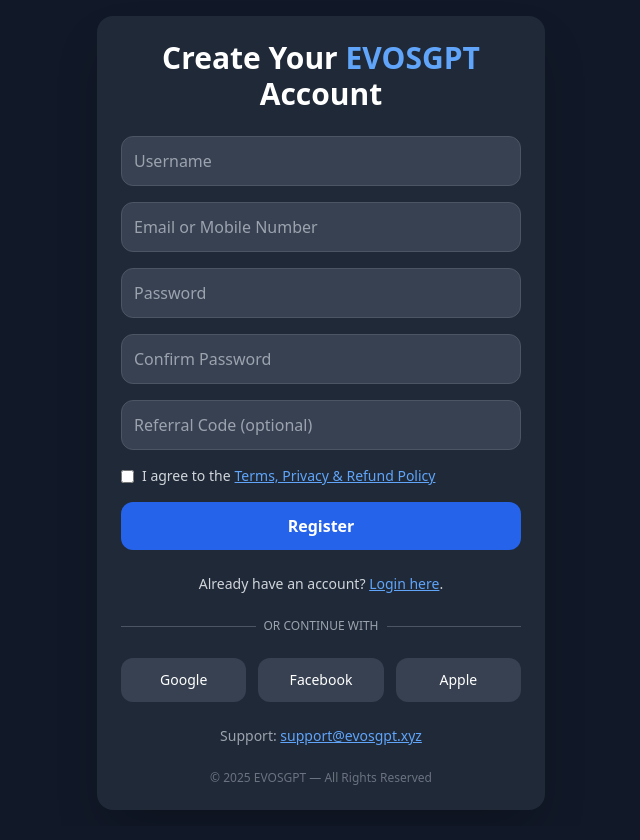
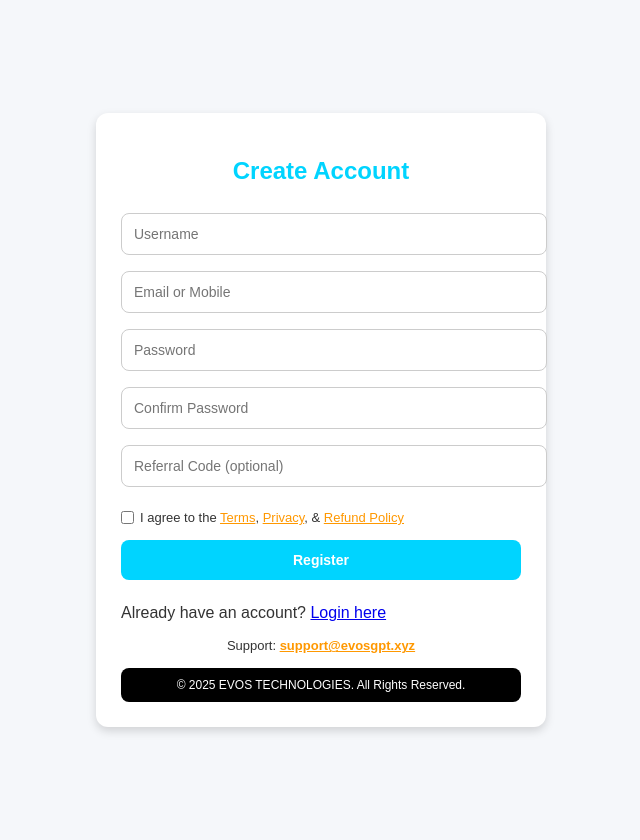
Before and after one commit to CalamitousLightning/evosgpt, a Flask app: page /register in a window 1280 px wide. Shown: the whole page, without its empty margins (319-959 px from the left). Before the commit the page ends 810 px from the top, so only its background shows below. Run offline with Flask 3, Linux system fonts and the light colour scheme; some libraries are stand-ins or nearby versions.

Commit message:
Update register.html

```diff
--- a/templates/register.html
+++ b/templates/register.html
@@ -4,174 +4,320 @@
   <meta charset="UTF-8" />
   <meta name="viewport" content="width=device-width, initial-scale=1.0" />
   <title>Register - EVOSGPT</title>
-  <link href="https://cdn.jsdelivr.net/npm/tailwindcss@2.2.19/dist/tailwind.min.css" rel="stylesheet" />
 
   <style>
-    /* Smooth modal animation */
-    .modal-open { animation: fadeIn 0.2s ease-out; }
-    @keyframes fadeIn {
-      from { opacity: 0; transform: scale(0.95); }
-      to { opacity: 1; transform: scale(1); }
+    :root {
+      --bg-color: #f5f7fa;
+      --text-color: #333;
+      --primary-color: #00d4ff;
+      --card-bg: #fff;
+      --border-color: #ccc;
+      --accent: #ff9800;
+      --footer-bg: #000;
+      --footer-text: #fff;
+    }
+
+    [data-theme="dark"] {
+      --bg-color: #121212;
+      --text-color: #f5f5f5;
+      --card-bg: #1f1f1f;
+      --border-color: #333;
+      --footer-bg: #111;
+      --footer-text: #e0e0e0;
+    }
+
+    body {
+      font-family: Arial, sans-serif;
+      background: var(--bg-color);
+      color: var(--text-color);
+      display: flex;
+      justify-content: center;
+      align-items: center;
+      min-height: 100vh;
+      margin: 0;
+      padding: 20px;
+    }
+
+    .form-box {
+      width: 100%;
+      max-width: 400px;
+      padding: 25px;
+      background: var(--card-bg);
+      border-radius: 12px;
+      box-shadow: 0 4px 10px rgba(0, 0, 0, 0.15);
+      position: relative;
+    }
+
+    h2 {
+      text-align: center;
+      margin-bottom: 20px;
+      color: var(--primary-color);
+    }
+
+    input, button {
+      width: 100%;
+      padding: 12px;
+      margin: 8px 0;
+      border-radius: 8px;
+      border: 1px solid var(--border-color);
+      font-size: 14px;
+    }
+
+    input {
+      background: var(--card-bg);
+      color: var(--text-color);
+    }
+
+    button {
+      background: var(--primary-color);
+      color: #fff;
+      font-weight: bold;
+      border: none;
+      cursor: pointer;
+      transition: 0.2s;
+    }
+
+    button:hover {
+      background: #00bde0;
+    }
+
+    .terms-box {
+      display: flex;
+      align-items: center;
+      font-size: 13px;
+      margin-top: 8px;
+    }
+
+    .terms-box input {
+      width: auto;
+      margin-right: 6px;
+    }
+
+    .terms-box a {
+      color: var(--accent);
+      cursor: pointer;
+      text-decoration: underline;
+    }
+
+    .msg {
+      margin: 10px 0;
+      padding: 10px;
+      border-radius: 6px;
+      font-size: 14px;
+      text-align: center;
+    }
+
+    .msg.error {
+      background: #ffebee;
+      color: #c62828;
+    }
+
+    .msg.success {
+      background: #e8f5e9;
+      color: #2e7d32;
+    }
+
+    /* Modal Styling */
+    .modal {
+      display: none;
+      position: fixed;
+      z-index: 9999;
+      left: 0;
+      top: 0;
+      width: 100%;
+      height: 100%;
+      background: rgba(0, 0, 0, 0.7);
+      justify-content: center;
+      align-items: center;
+      padding: 10px;
+    }
+
+    .modal-content {
+      background: var(--card-bg);
+      color: var(--text-color);
+      width: 95%;
+      max-width: 750px;
+      max-height: 85vh;
+      overflow-y: auto;
+      border-radius: 12px;
+      padding: 20px;
+      box-shadow: 0 4px 20px rgba(0, 0, 0, 0.3);
+      position: relative;
+    }
+
+    .close {
+      position: absolute;
+      right: 15px;
+      top: 10px;
+      cursor: pointer;
+      font-size: 20px;
+      font-weight: bold;
+      color: var(--accent);
+    }
+
+    .modal h3 {
+      color: var(--primary-color);
+      margin-top: 0;
+    }
+
+    .section-title {
+      margin-top: 20px;
+      font-weight: bold;
+      color: var(--accent);
+    }
+
+    .agree-btn {
+      background: var(--accent);
+      border: none;
+      color: #fff;
+      padding: 12px 15px;
+      border-radius: 8px;
+      cursor: pointer;
+      font-weight: bold;
+      margin-top: 15px;
+      width: 100%;
+    }
+
+    .support {
+      text-align: center;
+      font-size: 13px;
+      margin-top: 10px;
+    }
+
+    .support a {
+      color: var(--accent);
+      font-weight: bold;
+    }
+
+    footer {
+      text-align: center;
+      margin-top: 15px;
+      font-size: 12px;
+      padding: 10px 0;
+      border-radius: 8px;
+      background: var(--footer-bg);
+      color: var(--footer-text);
     }
   </style>
 </head>
 
-<body class="bg-gray-900 text-white">
+<body>
+  <div class="form-box">
+    <h2>Create Account</h2>
 
-  <!-- MAIN CONTAINER -->
-  <div class="min-h-screen flex items-center justify-center p-4">
+    <form method="POST" id="registerForm">
+      <input type="text" name="username" placeholder="Username" required />
+      <input type="text" name="email" placeholder="Email or Mobile" required />
+      <input type="password" name="password" placeholder="Password" required />
+      <input type="password" name="confirm_password" placeholder="Confirm Password" required />
+      <input type="text" name="referral_code" placeholder="Referral Code (optional)" />
 
-    <div class="w-full max-w-md bg-gray-800 rounded-2xl shadow-2xl p-6 space-y-6">
-
-      <!-- Title -->
-      <h1 class="text-3xl font-bold text-center">
-        Create Your <span class="text-blue-400">EVOSGPT</span> Account
-      </h1>
-
-      <!-- FORM -->
-      <form id="registerForm" method="POST" class="space-y-4">
-
-        <input type="text" name="username" placeholder="Username" required
-          class="w-full p-3 rounded-xl bg-gray-700 border border-gray-600 placeholder-gray-400" />
-
-        <input type="text" name="email" placeholder="Email or Mobile Number" required
-          class="w-full p-3 rounded-xl bg-gray-700 border border-gray-600 placeholder-gray-400" />
-
-        <input type="password" name="password" placeholder="Password" required
-          class="w-full p-3 rounded-xl bg-gray-700 border border-gray-600 placeholder-gray-400" />
-
-        <input type="password" name="confirm_password" placeholder="Confirm Password" required
-          class="w-full p-3 rounded-xl bg-gray-700 border border-gray-600 placeholder-gray-400" />
-
-        <input type="text" name="referral_code" placeholder="Referral Code (optional)"
-          class="w-full p-3 rounded-xl bg-gray-700 border border-gray-600 placeholder-gray-400" />
-
-        <!-- Terms Checkbox -->
-        <label class="flex items-center text-sm text-gray-300">
-          <input type="checkbox" id="agree_terms" class="mr-2" />
-          I agree to the
-          <button type="button" id="openTerms" class="ml-1 text-blue-400 underline">Terms, Privacy & Refund Policy</button>
+      <div class="terms-box">
+        <input type="checkbox" id="agree_terms" name="agree_terms" />
+        <label for="agree_terms">
+          I agree to the <a id="openTerms">Terms</a>, <a id="openPrivacy">Privacy</a>, & <a id="openRefund">Refund Policy</a>
         </label>
-
-        <!-- Register Button -->
-        <button type="submit" class="w-full bg-blue-600 hover:bg-blue-700 p-3 rounded-xl font-semibold">
-          Register
-        </button>
-      </form>
-
-      <!-- Login Redirect -->
-      <p class="text-center text-sm text-gray-300">
-        Already have an account?
-        <a href="/login" class="text-blue-400 underline">Login here</a>.
-      </p>
-
-      <!-- Social Login -->
-      <div class="flex items-center my-4">
-        <div class="flex-grow h-px bg-gray-600"></div>
-        <span class="px-2 text-gray-400 text-xs">OR CONTINUE WITH</span>
-        <div class="flex-grow h-px bg-gray-600"></div>
       </div>
 
-      <div class="grid grid-cols-3 gap-3">
-        <button class="bg-gray-700 hover:bg-gray-600 p-3 rounded-xl text-sm">Google</button>
-        <button class="bg-gray-700 hover:bg-gray-600 p-3 rounded-xl text-sm">Facebook</button>
-        <button class="bg-gray-700 hover:bg-gray-600 p-3 rounded-xl text-sm">Apple</button>
-      </div>
+      <button type="submit">Register</button>
+    </form>
 
-      <!-- Support -->
-      <p class="text-center text-sm text-gray-400 mt-3">
-        Support: <a href="mailto:support@evosgpt.xyz" class="text-blue-400 underline">support@evosgpt.xyz</a>
-      </p>
+    {% if msg %}
+    <div class="msg {{ msg_type }}">{{ msg }}</div>
+    {% endif %}
 
-      <!-- Copyright -->
-      <footer class="text-center text-xs text-gray-500 mt-4">
-        © 2025 EVOSGPT — All Rights Reserved
-      </footer>
+    <p>Already have an account? <a href="/login">Login here</a></p>
 
+    <div class="support">
+      Support: <a href="mailto:support@evosgpt.xyz">support@evosgpt.xyz</a>
+    </div>
+
+    <footer>© 2025 EVOS TECHNOLOGIES. All Rights Reserved.</footer>
+  </div>
+
+  <!-- FULL MODAL -->
+  <div id="termsModal" class="modal">
+    <div class="modal-content">
+      <span class="close" id="closeModal">&times;</span>
+
+      <h3>EVOSGPT Terms of Service, Privacy Policy & Refund Policy</h3>
+
+      <h4 class="section-title">1. Acceptance of Terms</h4>
+      <p>By creating an EVOSGPT account, you agree to follow all terms listed here. Updates may occur at any time.</p>
+
+      <h4 class="section-title">2. General Usage</h4>
+      <ul>
+        <li>No illegal activities</li>
+        <li>No harmful or fraudulent content</li>
+        <li>No hacking or reverse-engineering</li>
+        <li>No automated abuse</li>
+      </ul>
+
+      <h4 class="section-title">3. EVOSToken Policy</h4>
+      <p>Tokens have no monetary value and cannot be sold or withdrawn.</p>
+
+      <h4 class="section-title">4. Paid Tiers</h4>
+      <ul>
+        <li>Core – $1</li>
+        <li>Pro – $5</li>
+        <li>King – $9</li>
+      </ul>
+
+      <h4 class="section-title">5. Refund Policy</h4>
+      <p>Refunds only apply to failed activations or duplicate payments.</p>
+
+      <h4 class="section-title">6. Referral System</h4>
+      <p>Fraudulent referrals lead to suspension.</p>
+
+      <h4 class="section-title">7. Privacy Policy</h4>
+      <p>We collect minimal data and NEVER sell personal information.</p>
+
+      <h4 class="section-title">8. Account Security</h4>
+      <p>Users are responsible for safeguarding their passwords.</p>
+
+      <h4 class="section-title">9. Service Availability</h4>
+      <p>EVOSGPT may undergo maintenance occasionally.</p>
+
+      <button class="agree-btn" id="agreeClose">Agree & Close</button>
     </div>
   </div>
 
+  <script>
+    /** Theme Setup **/
+    const savedTheme = localStorage.getItem("theme");
+    if (savedTheme) document.body.setAttribute("data-theme", savedTheme);
+    else if (window.matchMedia("(prefers-color-scheme: dark)").matches)
+      document.body.setAttribute("data-theme", "dark");
 
-  <!-- TERMS & POLICY MODAL -->
-  <div id="termsModal"
-    class="hidden fixed inset-0 bg-black bg-opacity-60 backdrop-blur-sm flex items-center justify-center p-4 z-50">
+    /** Modal Logic **/
+    const modal = document.getElementById("termsModal");
+    const openTerms = document.getElementById("openTerms");
+    const openPrivacy = document.getElementById("openPrivacy");
+    const openRefund = document.getElementById("openRefund");
+    const closeModal = document.getElementById("closeModal");
+    const agreeClose = document.getElementById("agreeClose");
 
-    <div class="bg-gray-800 max-w-3xl w-full rounded-2xl p-6 overflow-y-auto max-h-[80vh] modal-open">
+    openTerms.onclick = openPrivacy.onclick = openRefund.onclick = () =>
+      (modal.style.display = "flex");
 
-      <h2 class="text-2xl font-bold mb-4 text-blue-400">
-        EVOSGPT Terms of Service, Privacy Policy, Refund Policy & EVOSToken Rules
-      </h2>
+    closeModal.onclick = () => (modal.style.display = "none");
 
-      <div class="space-y-4 text-sm leading-relaxed text-gray-300">
-
-        <h3 class="text-lg font-semibold text-white">1. Acceptance of Terms</h3>
-        <p>By creating an EVOSGPT account, you agree to follow all terms, rules, and updates provided.</p>
-
-        <h3 class="text-lg font-semibold text-white">2. Platform Usage</h3>
-        <p>Users must not engage in hacking, abuse, reverse engineering, illegal activity, or exploit attempts.</p>
-
-        <h3 class="text-lg font-semibold text-white">3. Privacy Policy</h3>
-        <p>
-          We collect minimal data: username, email/phone, login logs, chats (anonymized), referrals, payments.
-          <br />We do <strong>not</strong> sell or share personal data.
-        </p>
-
-        <h3 class="text-lg font-semibold text-white">4. Refund Policy</h3>
-        <p>Refunds only apply if:
-          <br>• Payment succeeded but tier didn't activate
-          • System error caused incorrect charging
-        </p>
-
-        <h3 class="text-lg font-semibold text-white">5. EVOSToken Policy</h3>
-        <p>
-          Tokens cannot be cashed out, refunded, traded, or sold.
-          They may be redeemed for upgrades but not withdrawn.
-        </p>
-
-        <h3 class="text-lg font-semibold text-white">6. Security Disclaimer</h3>
-        <p>Any attempt to hack, clone, bypass, tamper or duplicate EVOSGPT leads to permanent suspension.</p>
-
-        <h3 class="text-lg font-semibold text-white">7. Updates</h3>
-        <p>Policies may update at any time as EVOSGPT evolves. Continued use = acceptance.</p>
-
-      </div>
-
-      <!-- Close Button -->
-      <button id="closeTerms"
-        class="mt-6 w-full bg-blue-600 hover:bg-blue-700 p-3 rounded-xl font-semibold">
-        Agree & Close
-      </button>
-
-      <!-- COPYRIGHT -->
-      <p class="text-center text-gray-500 text-xs mt-4">© 2025 EVOSGPT — All Rights Reserved</p>
-    </div>
-  </div>
-
-
-  <!-- SCRIPT -->
-  <script>
-    const modal = document.getElementById("termsModal");
-    const openBtn = document.getElementById("openTerms");
-    const closeBtn = document.getElementById("closeTerms");
-
-    openBtn.onclick = () => modal.classList.remove("hidden");
-    closeBtn.onclick = () => {
-      modal.classList.add("hidden");
+    agreeClose.onclick = () => {
+      modal.style.display = "none";
       document.getElementById("agree_terms").checked = true;
     };
 
     window.onclick = (e) => {
-      if (e.target === modal) modal.classList.add("hidden");
+      if (e.target === modal) modal.style.display = "none";
     };
 
-    // Form Validation
+    /** Validation **/
     document.getElementById("registerForm").addEventListener("submit", (e) => {
       if (!document.getElementById("agree_terms").checked) {
         e.preventDefault();
-        alert("Please agree to the Terms & Policy before continuing.");
+        alert("Please agree to the Terms, Privacy, and Refund Policy before continuing.");
       }
     });
   </script>
-
 </body>
 </html>
```
